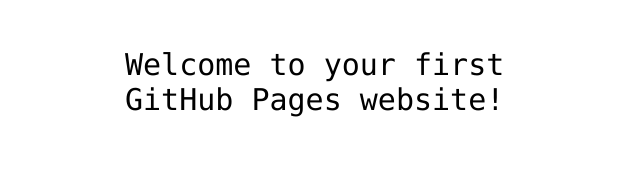
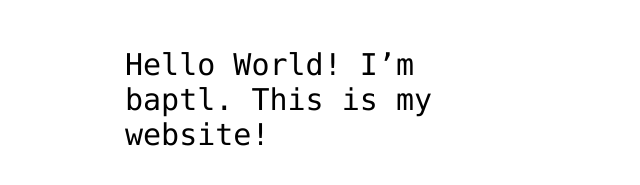
Before and after one commit to baptl/baptl.github.io, a plain HTML site: page index.html in a window 1280 px wide. Shown: the part 341-526 px from the top of the page, without its empty margins (315-955 px from the left). Drawn offline with Linux system fonts and the light colour scheme.

Commit message:
Add my username to index.html file

```diff
--- a/index.html
+++ b/index.html
@@ -12,7 +12,7 @@
 <img src="https://octodex.github.com/images/daftpunktocat-thomas.gif" id="octocat" alt="octocat-gif" />
 
 <!-- Change this code here by copy and pasting your template on line 15 -->
-<p>Welcome to your first GitHub Pages website!</p>
+<p>Hello World! I’m baptl. This is my website!</p>
 
 </body>
 </html>
```
